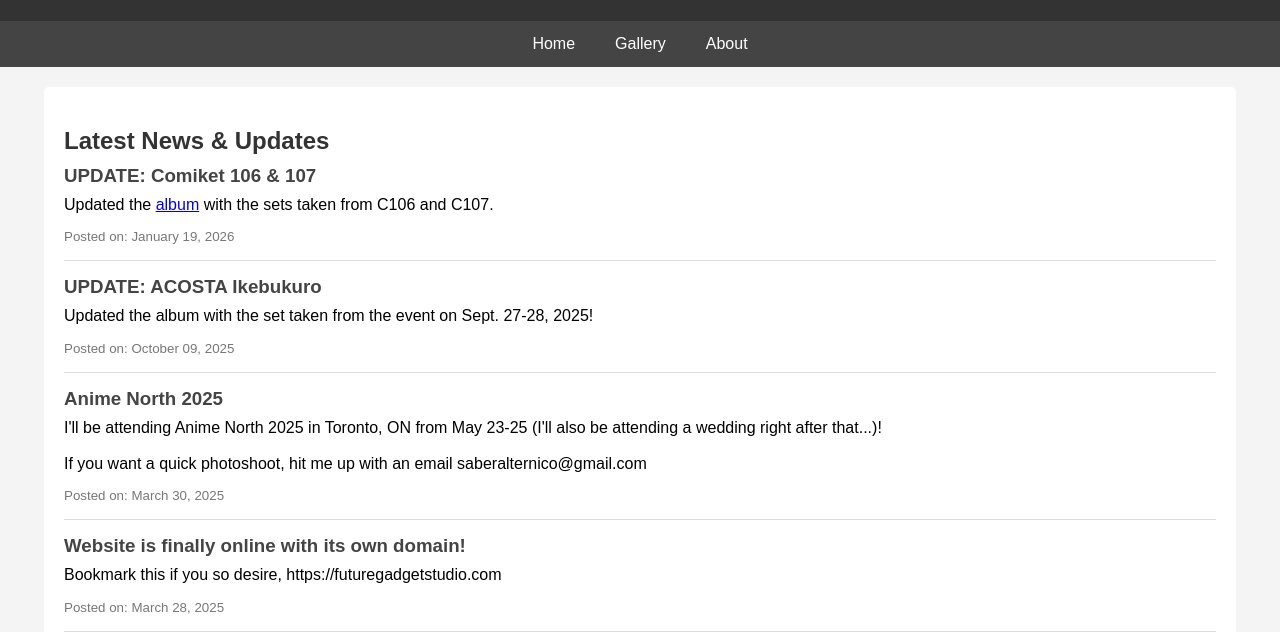
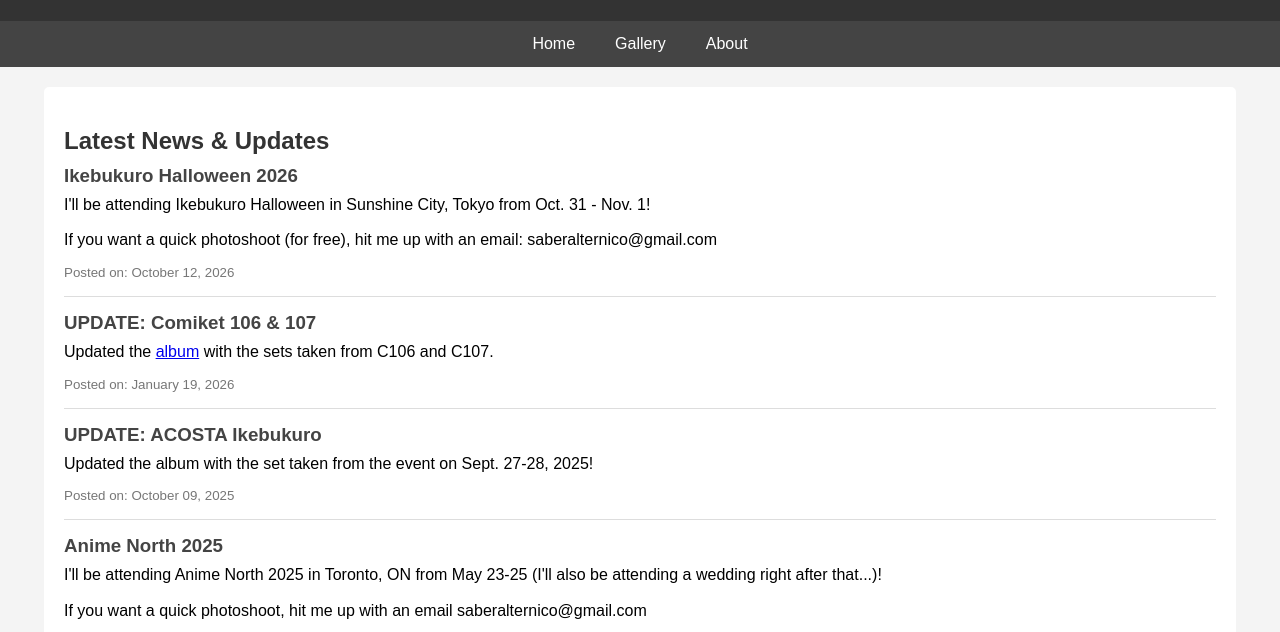
Before and after one commit to SaberAlterNico/futuregadgetstudio, a plain HTML site: page index.html in a window 1280 px wide. Shown: the part 99-731 px from the top of the page. Drawn offline with Linux system fonts and the light colour scheme.

Commit message:
Add files via upload
Signed-off-by: Nick Andrews <saberalternico@gmail.com>

```diff
--- a/index.html
+++ b/index.html
@@ -127,6 +127,13 @@
     <section class="news">
       <h2>Latest News &amp; Updates</h2>
 
+	  <article>
+        <h3>Ikebukuro Halloween 2026</h3>
+        <p>I'll be attending Ikebukuro Halloween in Sunshine City, Tokyo from Oct. 31 - Nov. 1!</p>
+        <p>If you want a quick photoshoot (for free), hit me up with an email: saberalternico@gmail.com</p>
+        <small>Posted on: October 12, 2026</small>
+      </article>
+
         <article>
         <h3>UPDATE: Comiket 106 & 107</h3>
         <p>Updated the <a href="comiket.html">album</a> with the sets taken from C106 and C107.</p>
```
